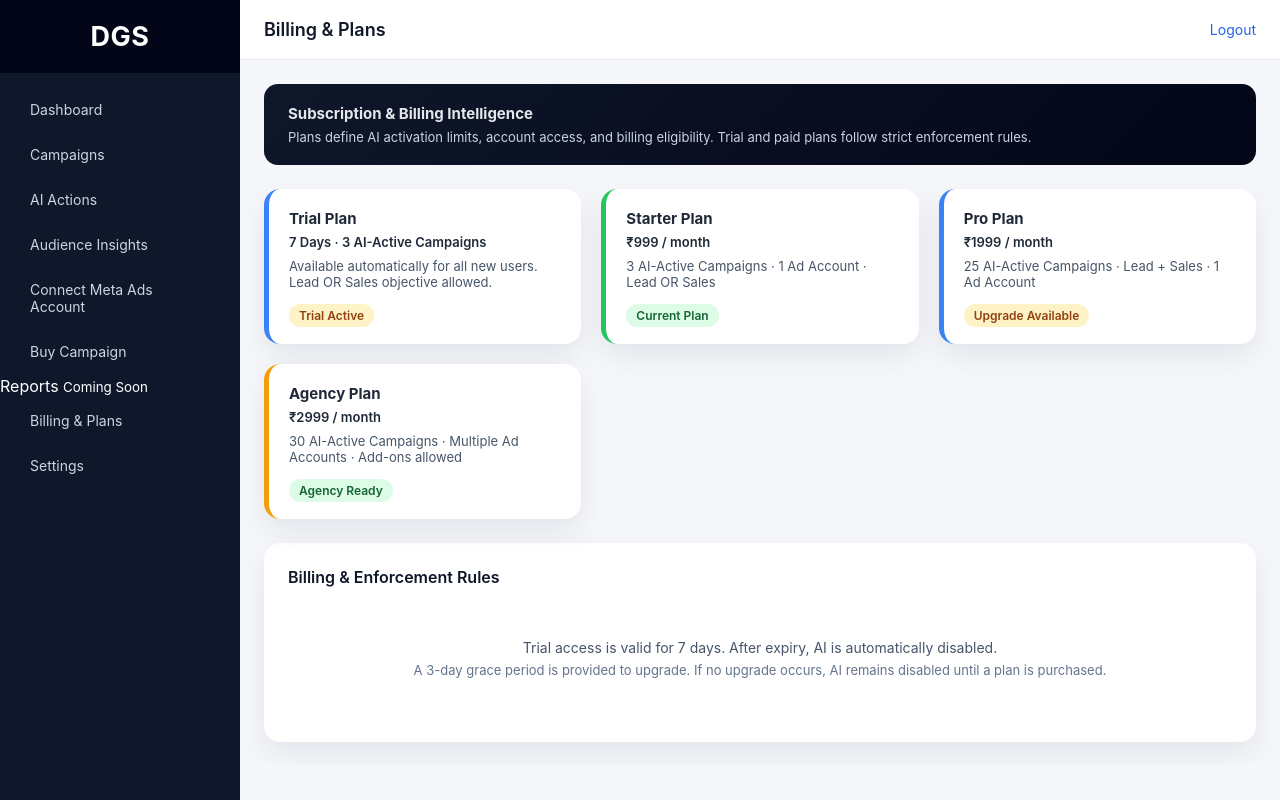
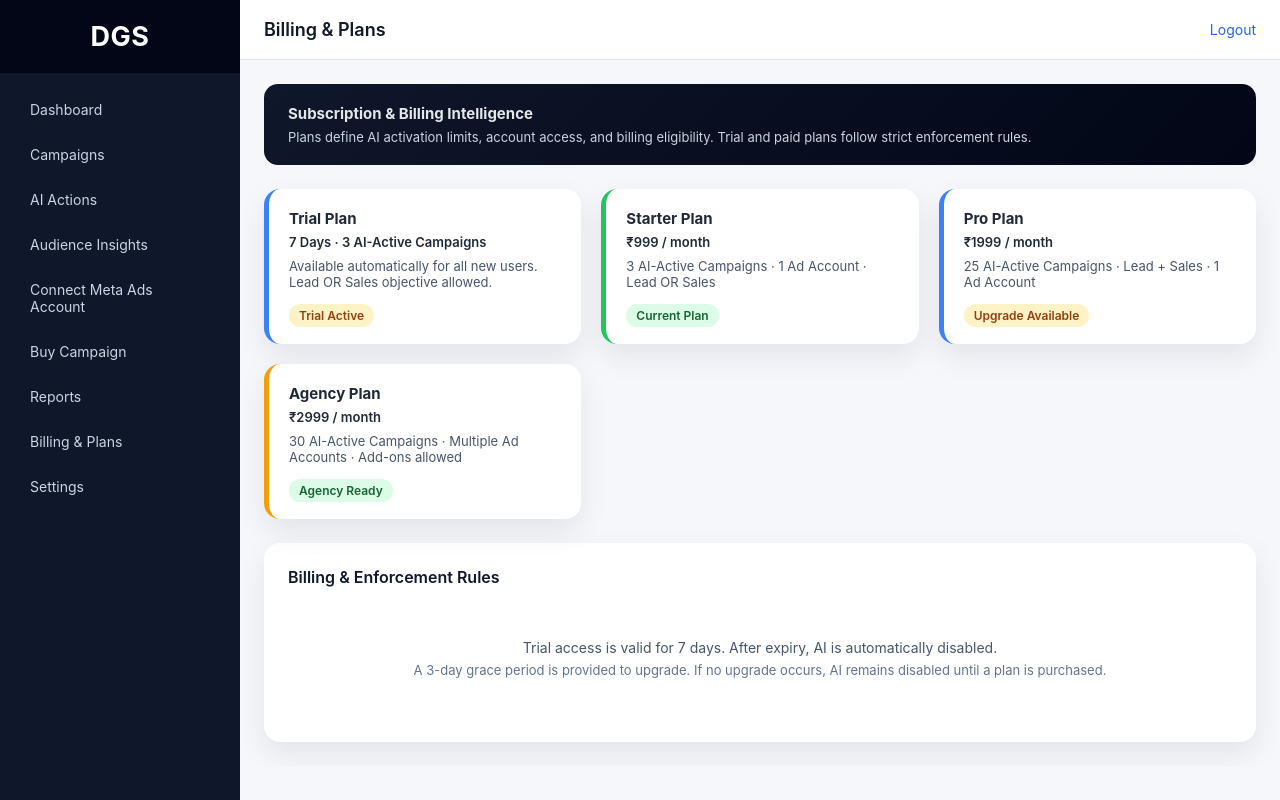
Before and after one commit to digitalgrowthstudioteam/Meta-AI, a FastAPI app: template frontend/user/templates/billing.html in a window 1280 px wide. Run offline with FastAPI, Linux system fonts and the light colour scheme; the template is opened without the code that fills it, so the values that code supplies are empty.

Commit message:
Update user_base.html

```diff
--- a/frontend/user/templates/user_base.html
+++ b/frontend/user/templates/user_base.html
@@ -9,12 +9,7 @@
         <li><a href="/audience/insights">Audience Insights</a></li>
         <li><a href="/meta/connect">Connect Meta Ads Account</a></li>
         <li><a href="/campaigns/buy">Buy Campaign</a></li>
-
-        <li class="sidebar-disabled">
-            <span>Reports</span>
-            <small class="badge">Coming Soon</small>
-        </li>
-
+        <li><a href="/reports">Reports</a></li>
         <li><a href="/billing">Billing & Plans</a></li>
         <li><a href="/settings">Settings</a></li>
     </ul>
```
